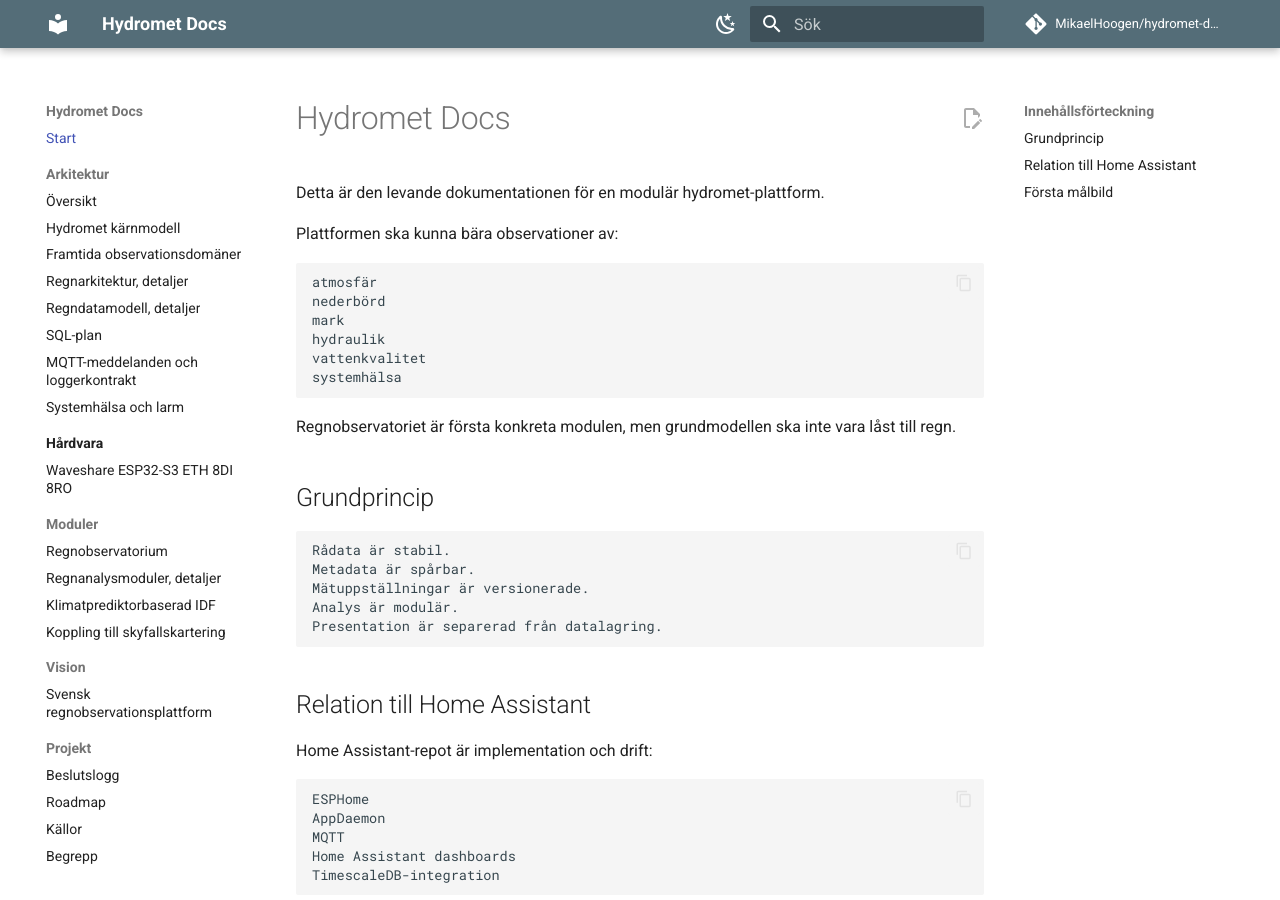
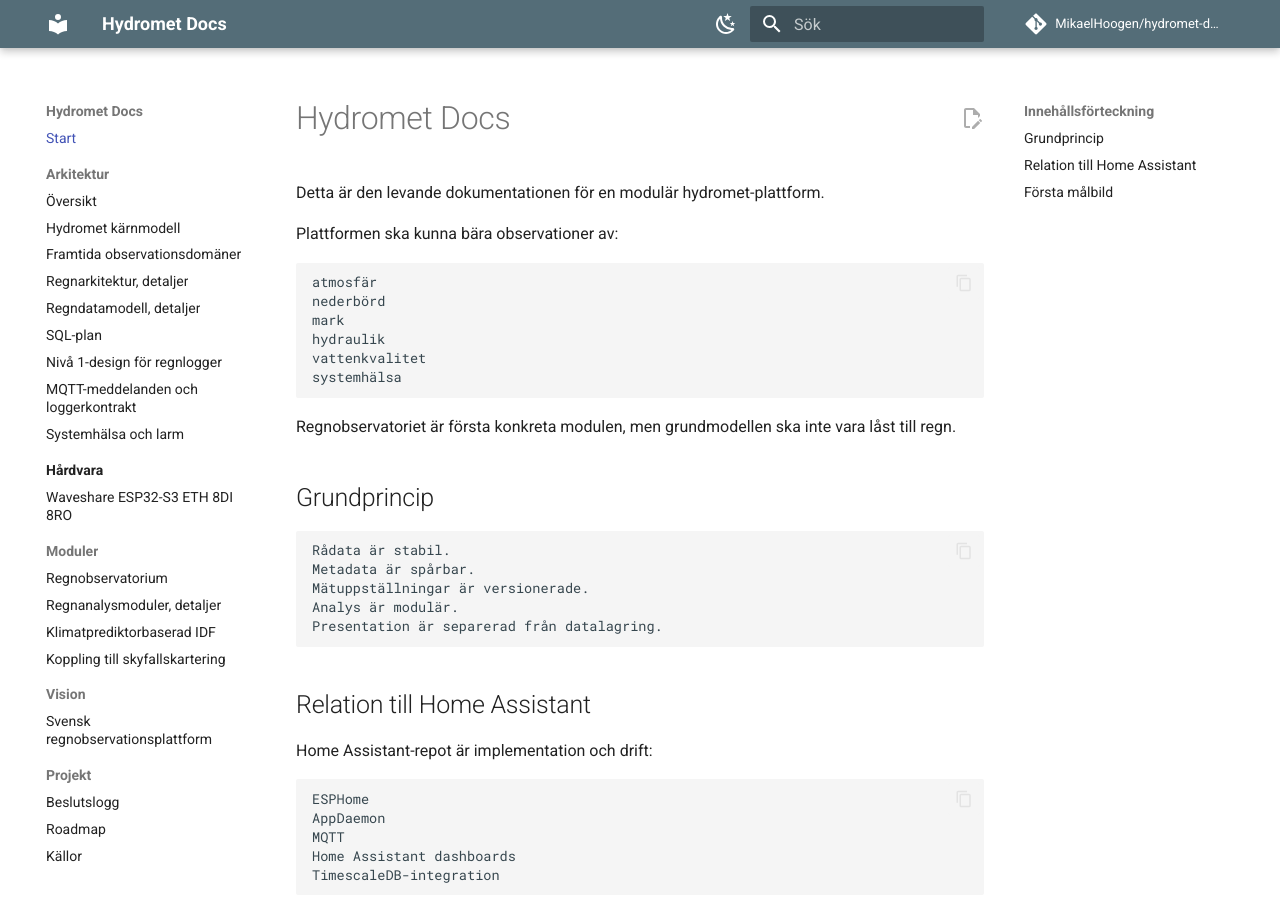
Before and after one commit to MikaelHoogen/hydromet-docs, an MkDocs documentation site: the page built from docs/index.md, in a window 1280 px wide and 900 px high. Built offline with MkDocs 1.6.1 and Material for MkDocs 9.7.7, drawn with Linux system fonts in a browser that asks for light colours; comment, search, counter and statistics services are not loaded.

Commit message:
docs: add level 1 logger design to navigation

```diff
--- a/mkdocs.yml
+++ b/mkdocs.yml
@@ -69,6 +69,7 @@ nav:
       - Regnarkitektur, detaljer: architecture/rain-architecture-details.md
       - Regndatamodell, detaljer: architecture/rain-data-model-details.md
       - SQL-plan: architecture/sql-plan.md
+      - Nivå 1-design för regnlogger: architecture/level-1-logger-design.md
       - MQTT-meddelanden och loggerkontrakt: architecture/mqtt-message-contract.md
       - Systemhälsa och larm: architecture/system-health.md
   - Hårdvara:
```
